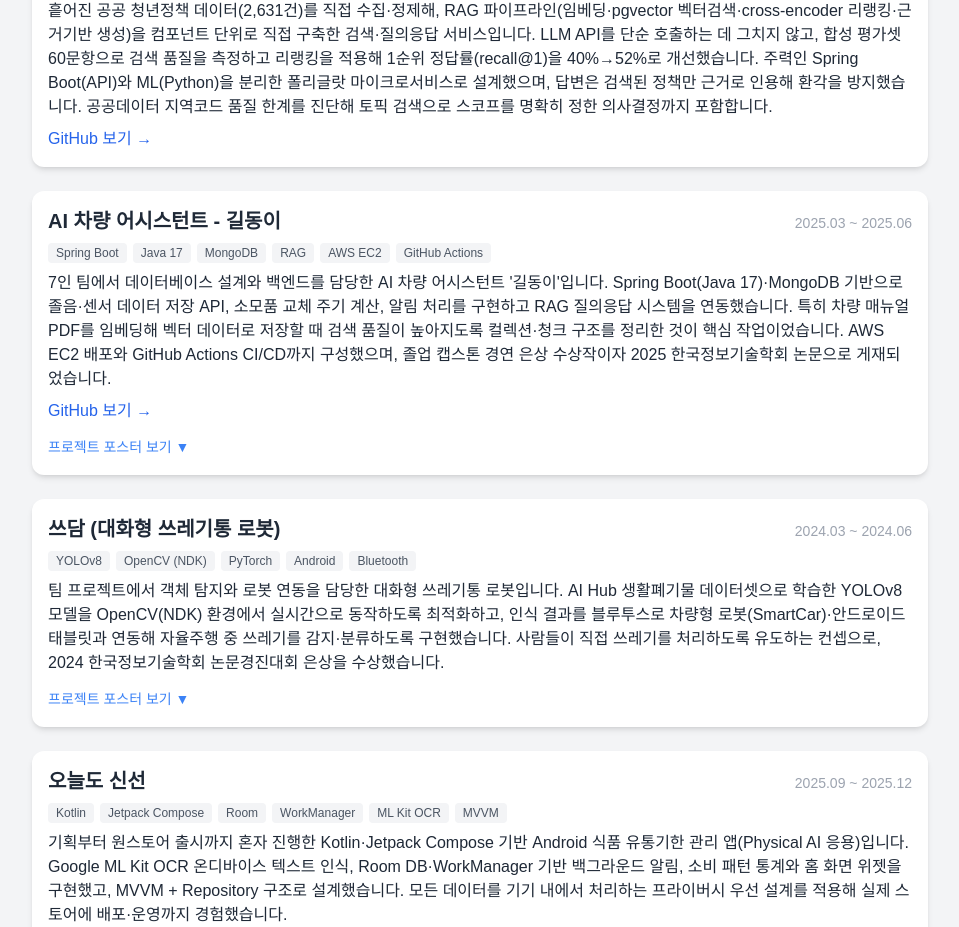
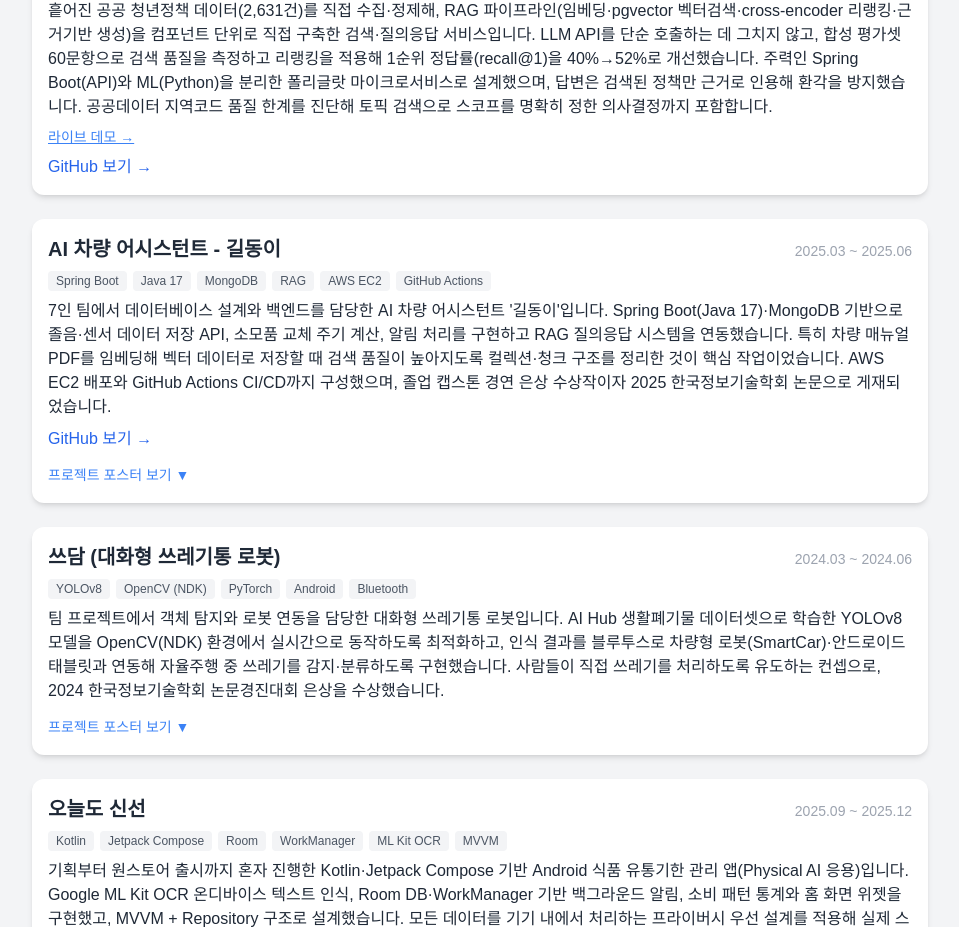
Before and after one commit to crushonyou2/my-portfolio, a React (Create React App) app: page / in a window 1280 px wide. Shown: the part 2394-3321 px from the top of the page, without its empty margins (160-1119 px from the left). Built offline with nearby package versions, Linux system fonts and the light colour scheme; a web font is replaced by a local one.

Commit message:
혜택나침반 카드에 라이브 데모 링크 추가

```diff
--- a/src/content.js
+++ b/src/content.js
@@ -182,6 +182,10 @@
           ko: "흩어진 공공 청년정책 데이터(2,631건)를 직접 수집·정제해, RAG 파이프라인(임베딩·pgvector 벡터검색·cross-encoder 리랭킹·근거기반 생성)을 컴포넌트 단위로 직접 구축한 검색·질의응답 서비스입니다. LLM API를 단순 호출하는 데 그치지 않고, 합성 평가셋 60문항으로 검색 품질을 측정하고 리랭킹을 적용해 1순위 정답률(recall@1)을 40%→52%로 개선했습니다. 주력인 Spring Boot(API)와 ML(Python)을 분리한 폴리글랏 마이크로서비스로 설계했으며, 답변은 검색된 정책만 근거로 인용해 환각을 방지했습니다. 공공데이터 지역코드 품질 한계를 진단해 토픽 검색으로 스코프를 명확히 정한 의사결정까지 포함합니다.",
           en: "A search and Q&A service for Korean youth-policy benefits where I built the RAG pipeline component by component — embeddings, pgvector vector search, a cross-encoder reranker, and grounded generation — rather than just calling an LLM API. I collected and cleaned 2,631 public-policy records, then used a 60-question synthetic evaluation set to measure retrieval quality and applied reranking to lift top-1 accuracy (recall@1) from 40% to 52%. It's designed as a polyglot microservice that splits a Spring Boot API (my core stack) from a Python ML service, and answers cite only retrieved policies to prevent hallucination. It also reflects a deliberate scoping decision made after diagnosing public-data region-code quality limits — positioning it as topic-based search.",
         },
+        extraLink: {
+          href: "https://crushonyou2.github.io/benefit-compass",
+          label: { ko: "라이브 데모 →", en: "Live demo →" },
+        },
       },
       {
         title: "AI 차량 어시스턴트 - 길동이",
```
